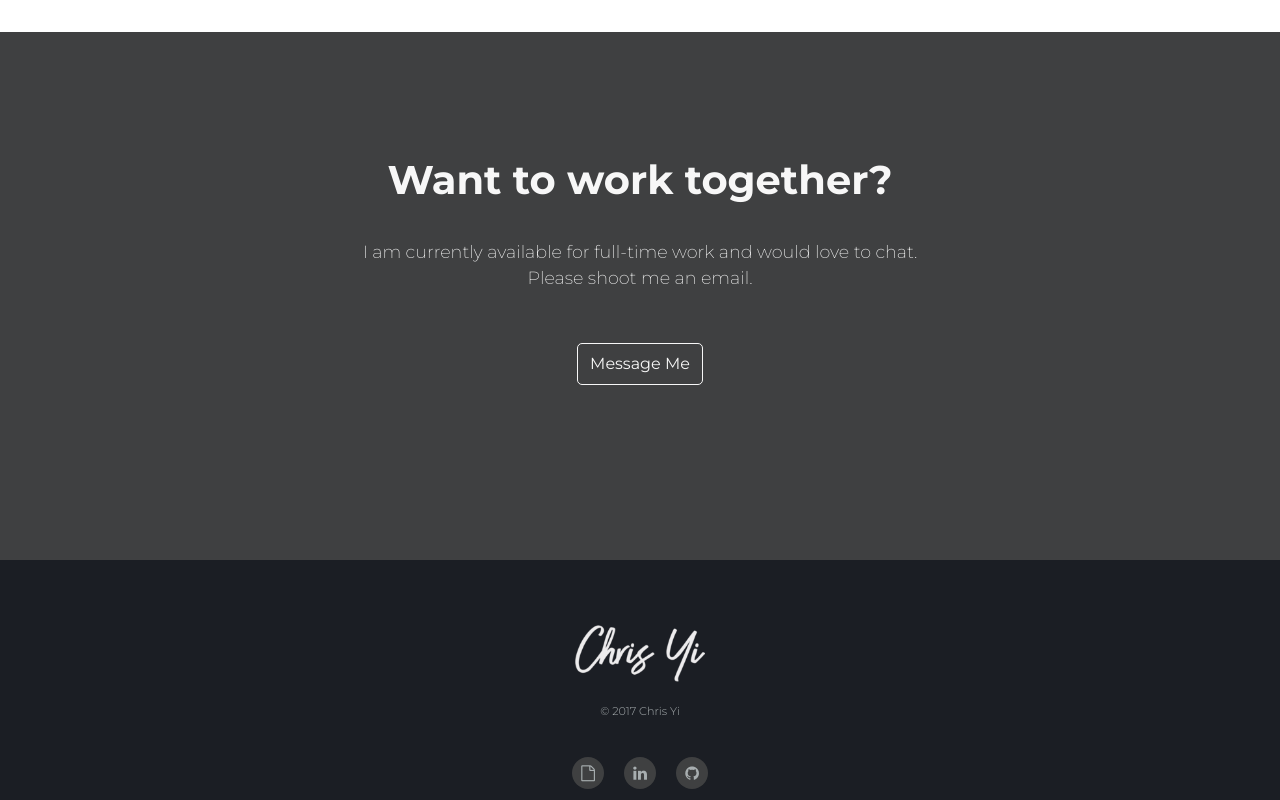
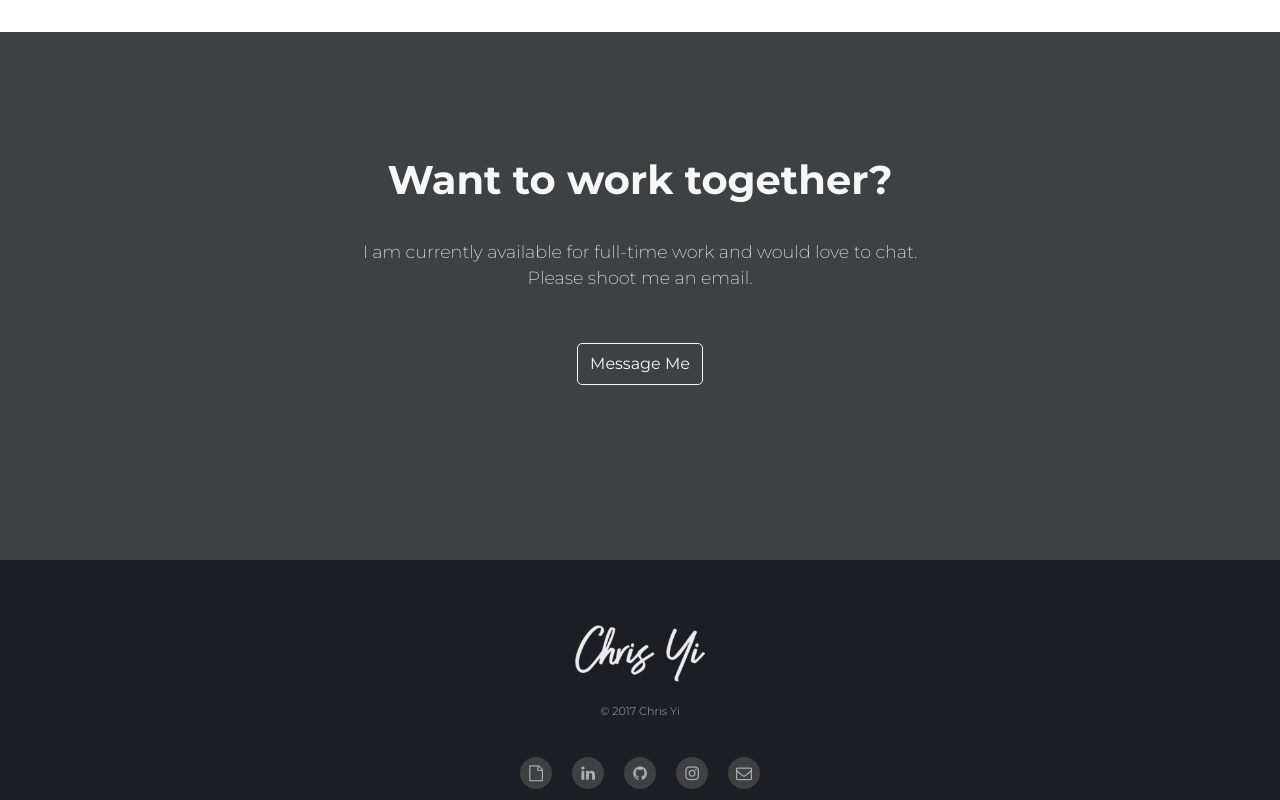
Before and after one commit to chris-yi/portfolio, a React (Create React App) app: page / in a window 1280 px wide. Shown: the part 3207-4007 px from the top of the page. Built offline with nearby package versions, Linux system fonts and the light colour scheme.

Commit message:
added instagram, mail to, and resume download

```diff
--- a/src/Components/Contact/Contact.js
+++ b/src/Components/Contact/Contact.js
@@ -1,6 +1,7 @@
 import React from "react";
 import "./Contact.css"
 import Logo from "../../Assets/chrisyilogo.png"
+import Resume from "../../Assets/ChrisYiResume2017.pdf"
 
 
 export default function Contact() {
@@ -20,9 +21,16 @@ export default function Contact() {
             <img src={Logo} alt="chrisyilogo" className="Footer_Logo"/>
             <p>&copy; 2017 Chris Yi</p>
             <div className="Contact_Badges">
-                <div className="Contact_Badge"><i class="fa fa-file-o" aria-hidden="true"></i></div>
-                <div className="Contact_Badge"><i class="fa fa-linkedin" aria-hidden="true"></i></div>
-                <div className="Contact_Badge"><i class="fa fa-github" aria-hidden="true"></i></div>
+                <a href={Resume} target="_blank" rel="noopener noreferrer" download="chrisyi_resume">
+                <div className="Contact_Badge"><i class="fa fa-file-o" aria-hidden="true"></i></div></a>
+                <a href="https://www.linkedin.com/in/chrissyi/" target="_blank" rel="noopener noreferrer">
+                <div className="Contact_Badge"><i class="fa fa-linkedin" aria-hidden="true"></i></div></a>
+                <a href="https://github.com/chris-yi" target="_blank" rel="noopener noreferrer">
+                <div className="Contact_Badge"><i class="fa fa-github" aria-hidden="true"></i></div></a>
+                <a href="https://www.instagram.com/js_almighty/" target="_blank" rel="noopener noreferrer">
+                <div className="Contact_Badge"><i class="fa fa-instagram" aria-hidden="true"></i></div></a>
+                <a href="mailto:chris@chrisyi.me" target="_blank" rel="noopener noreferrer">
+                <div className="Contact_Badge"><i class="fa fa-envelope-o" aria-hidden="true"></i></div></a>
             </div>
         </div>
     </div>
--- a/src/Components/Projects/Projects.css
+++ b/src/Components/Projects/Projects.css
@@ -23,8 +23,8 @@
 
 .Portfolio_Img :hover {
     transform: rotateY(30deg);
-    transition: transform .8s ease-in-out;
-    -webkit-transition: transform .8s ease-in-out;
+    transition: transform .6s ease-in-out;
+    -webkit-transition: transform .6s ease-in-out;
 }
 
 .Portfolio_About {
--- a/src/Components/Skills/Skills.css
+++ b/src/Components/Skills/Skills.css
@@ -50,7 +50,7 @@ hr {
 .Tech_Badge {
     width: 3em;
     height: 3em;
-    border-radius: 3px;
+    border-radius: 50px;
     background-color: #DDD;
     display: inline-flex;
     align-items: center;
```
Also changed, not shown: 1 other file (tests, documents, lock files or other folders).
